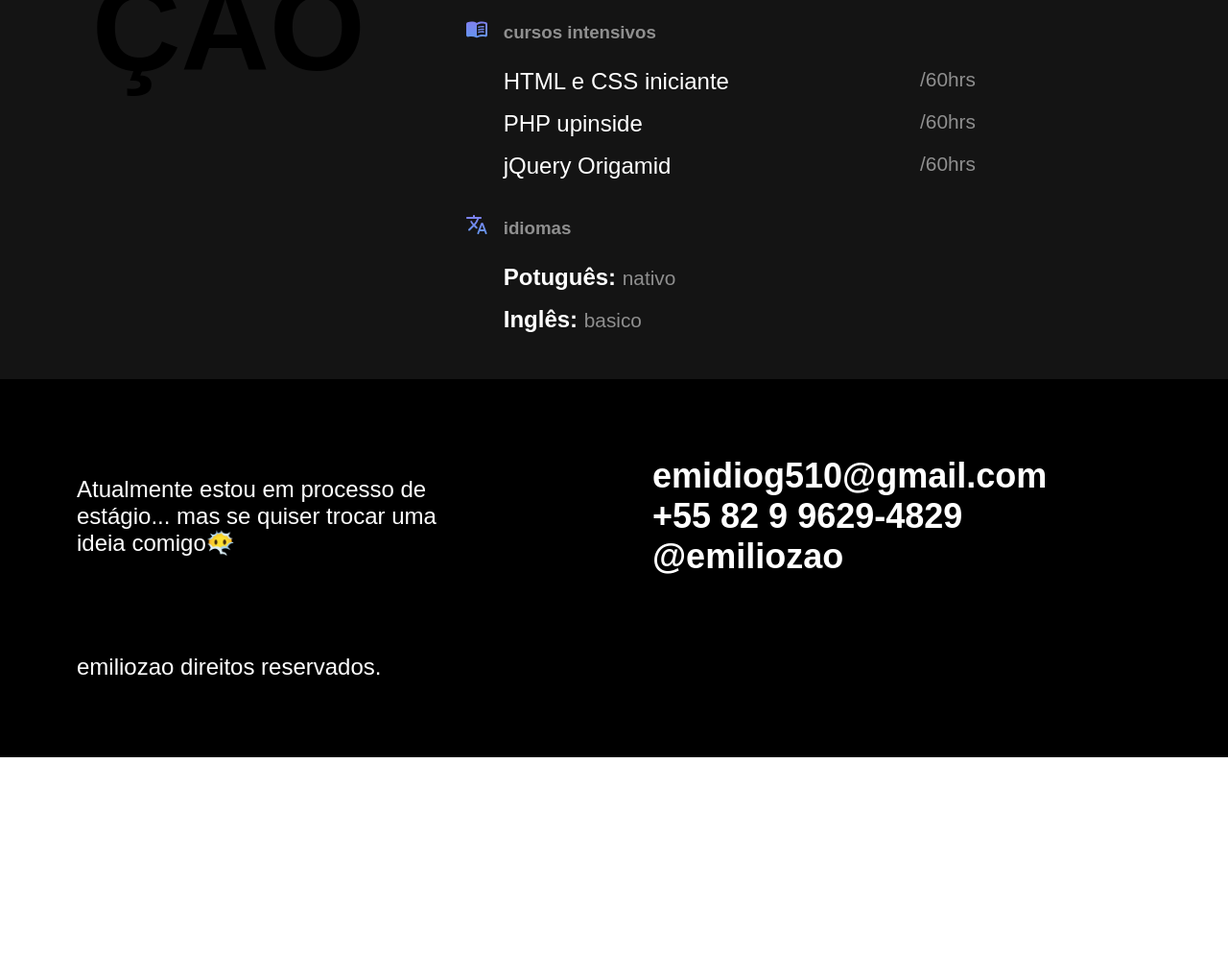
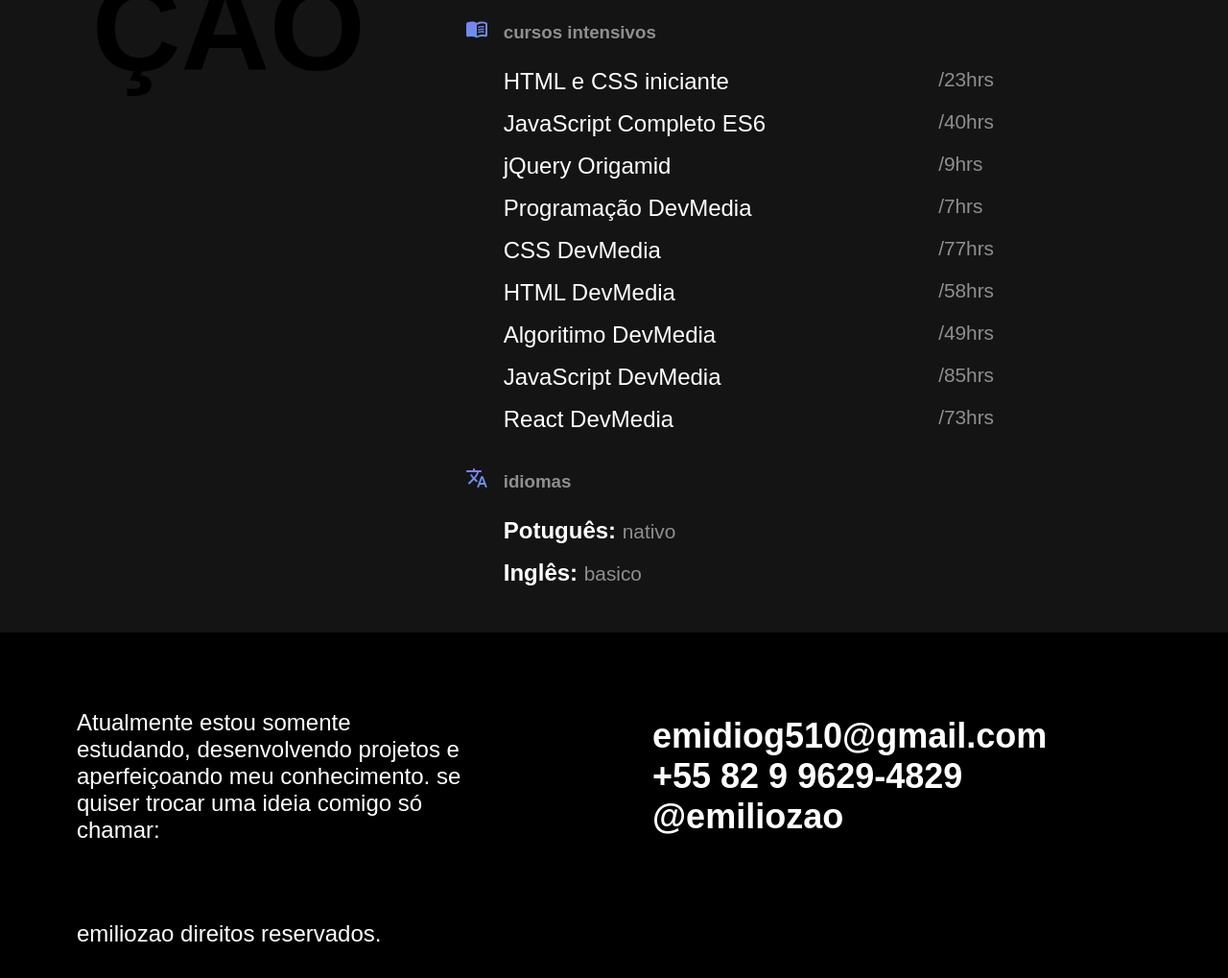
Before and after one commit to EmidioG/portif-lio, a plain HTML site: page index.html in a window 1280 px wide. Shown: the part 1597-2616 px from the top of the page at 96% size. Before the commit the page ends 2386 px from the top, so only its background shows below. Drawn offline with Linux system fonts and the light colour scheme.

Commit message:
Atualizações

```diff
--- a/index.html
+++ b/index.html
@@ -92,9 +92,16 @@
                     <div class="formação-item">
                         <h3 class="extras">cursos intensivos</h3>
                         <div class="cursos-específicos">
-                            <p class="texto-branco">HTML e CSS iniciante </p><span>/60hrs</span>
-                            <p class="texto-branco">PHP upinside</p> <span>/60hrs</span>
-                            <p class="texto-branco">jQuery Origamid </p><span>/60hrs</span>
+                            <p class="texto-branco">HTML e CSS iniciante </p><span>/23hrs</span>
+                            <p class="texto-branco">JavaScript Completo ES6</p> <span>/40hrs</span>
+                            <p class="texto-branco">jQuery Origamid</p><span>/9hrs</span>
+                            <p class="texto-branco">Programação DevMedia</p><span>/7hrs</span>
+                            <p class="texto-branco">CSS DevMedia</p><span>/77hrs</span>
+                            <p class="texto-branco">HTML DevMedia</p><span>/58hrs</span>
+                            <p class="texto-branco">Algoritimo DevMedia</p><span>/49hrs</span>
+                            <p class="texto-branco">JavaScript DevMedia</p><span>/85hrs</span>
+                            <p class="texto-branco">React DevMedia</p><span>/73hrs</span>
+
                         </div>
                     </div>
                 </div>
@@ -112,12 +119,11 @@
 
     <footer class="rodape" id="contato">
         <div class="rodape-container">
-            <p class="situação-atual texto-branco">Atualmente estou em processo de estágio... mas se quiser
-                trocar uma ideia comigo😶‍🌫️</p>
+            <p class="situação-atual texto-branco">Atualmente estou somente estudando, desenvolvendo projetos e aperfeiçoando meu conhecimento. se quiser trocar uma ideia comigo só chamar:</p>
             <article class="contato">
-                <h1 class="email texto-branco">emidiog510@gmail.com</h1>
-                <h1 class="number texto-branco">+55 82 9 9629-4829</h1>
-                <h1 class="instagram texto-branco">@emiliozao</h1>
+                <h1 class="email texto-branco"> <a class="texto-branco" target="_blank" href="mailto:emidiog510@gmail.com">emidiog510@gmail.com</a></h1>
+                <h1 class="number texto-branco"> <a class="texto-branco" target="_blank" href="tel:82996294829">+55 82 9 9629-4829</a></h1>
+                <h1 class="instagram texto-branco"><a class="texto-branco" target="_blank" href="https://www.instagram.com/emiliozao/">@emiliozao</a></h1>
             </article>
             <p class="copyright texto-branco">emiliozao direitos reservados.</p>
         </div>
```
